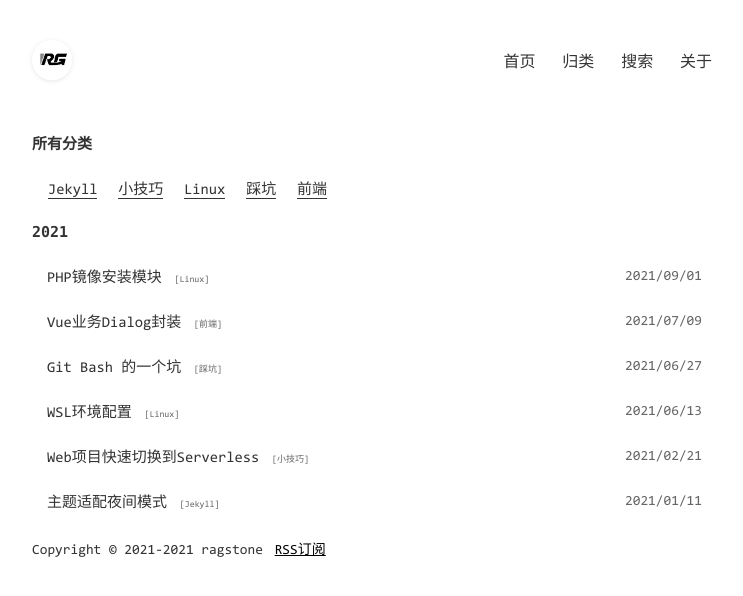
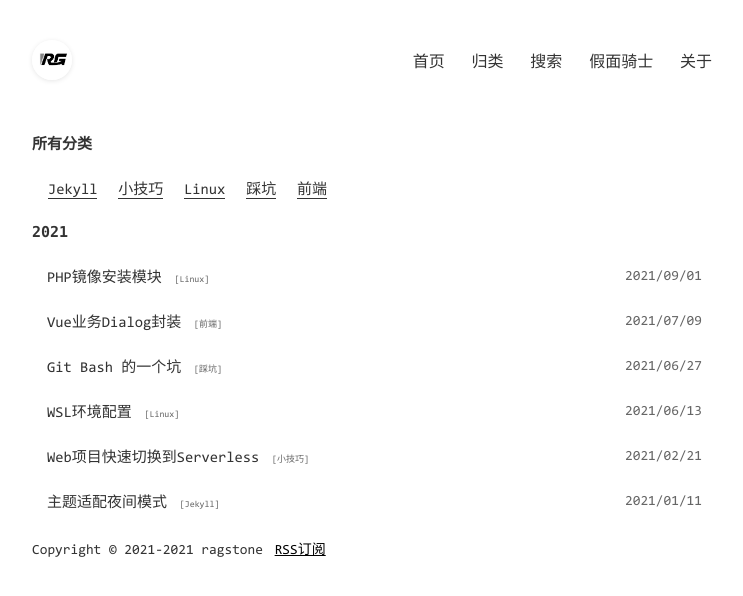
Before and after one commit to ragstone/infoyun, a Jekyll site: the page built from index.html, in a window 1280 px wide. Shown: the top 596 px of the page, without its empty margins (268-1011 px from the left). Built offline with Jekyll 4.4.1, drawn with Linux system fonts in a browser that asks for light colours.

Commit message:
add kr config

```diff
--- a/_config.yml
+++ b/_config.yml
@@ -39,6 +39,8 @@ menu:
     url: /pages/categories.html
   - title: 搜索
     url: /pages/search.html
+  - title: 假面骑士
+    url: /pages/kamenrider.html
   - title: 关于
     url: /pages/about.html
 
```
